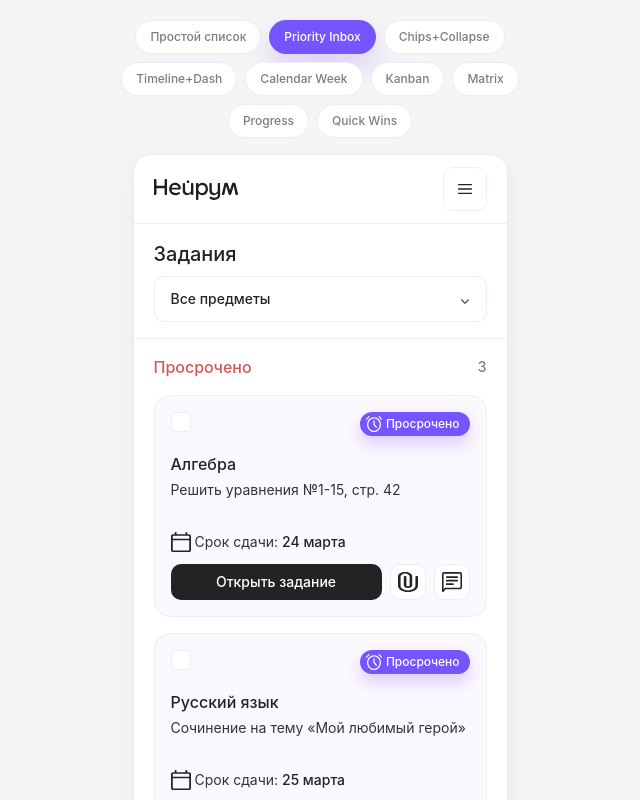
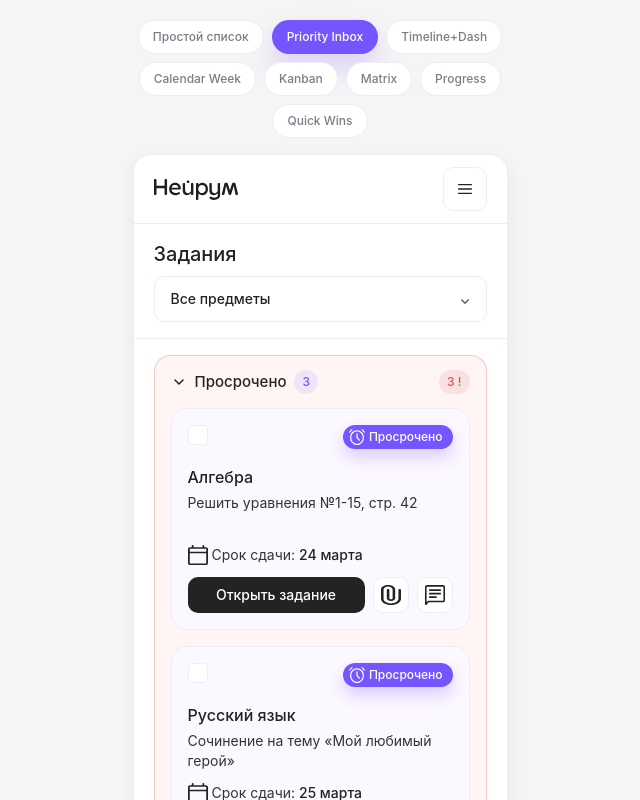
Before and after one commit to nikit34/neuroom-homework-density-prototypes, a React (Vite) app: page /neuroom-homework-density-prototypes/priority in a window 1280 px wide. Shown: the top 800 px of the page, without its empty margins (320-960 px from the left). Built offline with nearby package versions, Linux system fonts and the light colour scheme.

Commit message:
Merge Priority Inbox + Collapse, remove Chips+Collapse variant

```diff
--- a/src/App.tsx
+++ b/src/App.tsx
@@ -4,7 +4,7 @@ import { SUBJECTS } from "./mockData";
 import logoWordmark from "./assets/logo-wordmark.svg";
 import menuIcon from "./assets/icon-menu.svg";
 import VariantFigmaMobile from "./VariantFigmaMobile";
-import VariantChipsCollapse from "./VariantChipsCollapse";
+
 import VariantTimelineDashboard from "./VariantTimelineDashboard";
 import VariantPriorityInbox from "./VariantPriorityInbox";
 
@@ -18,7 +18,7 @@ const tabs = [
   { key: "figma", label: "Простой список", path: "/" },
   { key: "priority", label: "Priority Inbox", path: "/priority" },
 
-  { key: "chips-collapse", label: "Chips+Collapse", path: "/chips" },
+
   { key: "timeline-dashboard", label: "Timeline+Dash", path: "/timeline" },
   { key: "calendar", label: "Calendar Week", path: "/calendar" },
   { key: "kanban", label: "Kanban", path: "/kanban" },
@@ -30,7 +30,7 @@ const tabs = [
 function getActiveTab(pathname: string): string {
   if (pathname === "/priority") return "priority";
 
-  if (pathname === "/chips") return "chips-collapse";
+
   if (pathname === "/timeline") return "timeline-dashboard";
   if (pathname === "/calendar") return "calendar";
   if (pathname === "/kanban") return "kanban";
@@ -98,7 +98,7 @@ function App() {
             <Route path="/" element={<VariantFigmaMobile selectedSubjectId={selectedSubjectId} />} />
             <Route path="/priority" element={<VariantPriorityInbox selectedSubjectId={selectedSubjectId} />} />
 
-            <Route path="/chips" element={<VariantChipsCollapse selectedSubjectId={selectedSubjectId} />} />
+
             <Route path="/timeline" element={<VariantTimelineDashboard selectedSubjectId={selectedSubjectId} />} />
             <Route path="/calendar" element={<VariantCalendarWeek selectedSubjectId={selectedSubjectId} />} />
             <Route path="/kanban" element={<VariantKanban selectedSubjectId={selectedSubjectId} />} />
--- a/src/VariantPriorityInbox.tsx
+++ b/src/VariantPriorityInbox.tsx
@@ -1,9 +1,10 @@
-import { useMemo } from "react";
+import { useState, useMemo } from "react";
 import { HOMEWORK_LIST, type HomeworkItem } from "./mockData";
 import HwCard from "./HwCard";
 
-/* ── Variant: Priority Inbox ──
-   Секции по срочности: Просрочено → Сдать сегодня/завтра → Пересдача → Проверено Нейрумом → На проверке → Эта неделя → Позже → Сданные
+/* ── Variant: Priority Inbox (с collapse) ──
+   Секции по срочности + каждая секция сворачивается.
+   "Позже" и "Сданные" свёрнуты по умолчанию.
 */
 
 interface PriorityGroup {
@@ -58,17 +59,23 @@ function classifyIntoGroups(list: HomeworkItem[]): PriorityGroup[] {
   return groups;
 }
 
+const DEFAULT_COLLAPSED: Record<string, boolean> = { later: true, done: true };
+
 export default function VariantPriorityInbox({
   selectedSubjectId = null,
 }: VariantPriorityInboxProps) {
+  const [collapsed, setCollapsed] = useState<Record<string, boolean>>(DEFAULT_COLLAPSED);
+
   const groups = useMemo(() => {
     const filteredHomework =
       selectedSubjectId === null
         ? HOMEWORK_LIST
         : HOMEWORK_LIST.filter((hw) => hw.subjectId === selectedSubjectId);
-
     return classifyIntoGroups(filteredHomework);
   }, [selectedSubjectId]);
+
+  const toggleCollapse = (key: string) =>
+    setCollapsed((prev) => ({ ...prev, [key]: !prev[key] }));
 
   return (
     <div className="variant">
@@ -76,19 +83,46 @@ export default function VariantPriorityInbox({
         <div className="empty-state">Нет заданий по выбранному предмету</div>
       )}
 
-      {groups.map((group) => (
-        <div key={group.key} className="pi-section">
-          <div className={`pi-section__header pi-section__header--${group.variant}`}>
-            <span className="pi-section__title">{group.title}</span>
-            <span className="pi-section__count">{group.items.length}</span>
+      {groups.map((group) => {
+        const isCollapsed = !!collapsed[group.key];
+        const alertCount = group.items.filter(
+          (h) => h.status === "missed" || h.status === "resend"
+        ).length;
+
+        return (
+          <div
+            key={group.key}
+            className={`collapse-group ${group.variant === "overdue" ? "collapse-group--overdue" : ""} ${group.variant === "done" ? "collapse-group--done" : ""}`}
+          >
+            <button
+              className={`collapse-header collapse-header--${group.variant}`}
+              onClick={() => toggleCollapse(group.key)}
+              type="button"
+            >
+              <div className="collapse-header__left">
+                <svg
+                  className={`collapse-chevron ${isCollapsed ? "" : "collapse-chevron--open"}`}
+                  width="16" height="16" viewBox="0 0 16 16" fill="none"
+                >
+                  <path d="M6 4L10 8L6 12" stroke="currentColor" strokeWidth="1.5" strokeLinecap="round" strokeLinejoin="round" />
+                </svg>
+                <span className="collapse-header__title">{group.title}</span>
+                <span className="collapse-header__count">{group.items.length}</span>
+              </div>
+              {alertCount > 0 && (
+                <span className="collapse-header__alert">{alertCount} !</span>
+              )}
+            </button>
+            {!isCollapsed && (
+              <div className="collapse-body">
+                {group.items.map((hw) => (
+                  <HwCard key={hw.id} hw={hw} />
+                ))}
+              </div>
+            )}
           </div>
-          <div className="pi-section__list">
-            {group.items.map((hw) => (
-              <HwCard key={hw.id} hw={hw} />
-            ))}
-          </div>
-        </div>
-      ))}
+        );
+      })}
     </div>
   );
 }
```
